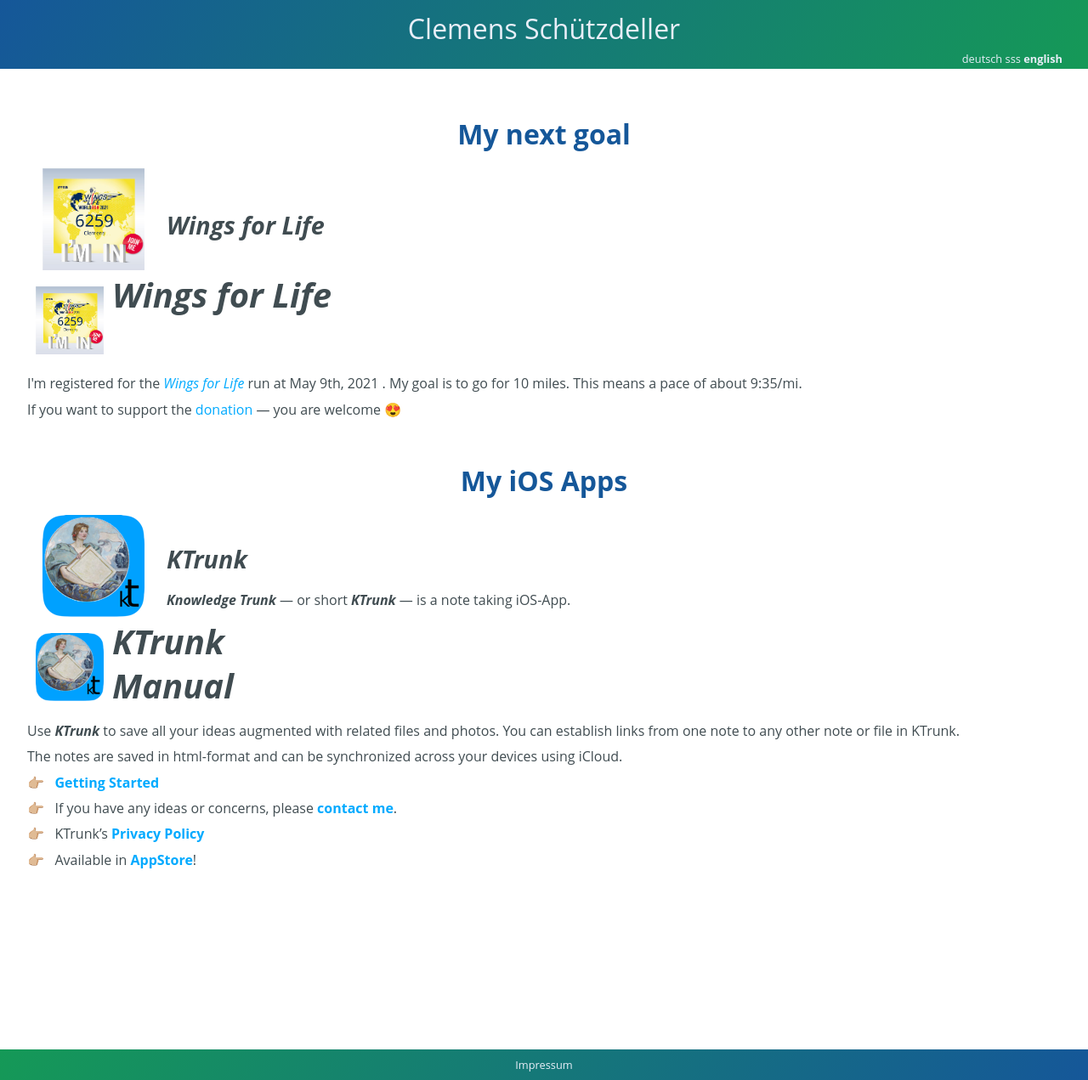
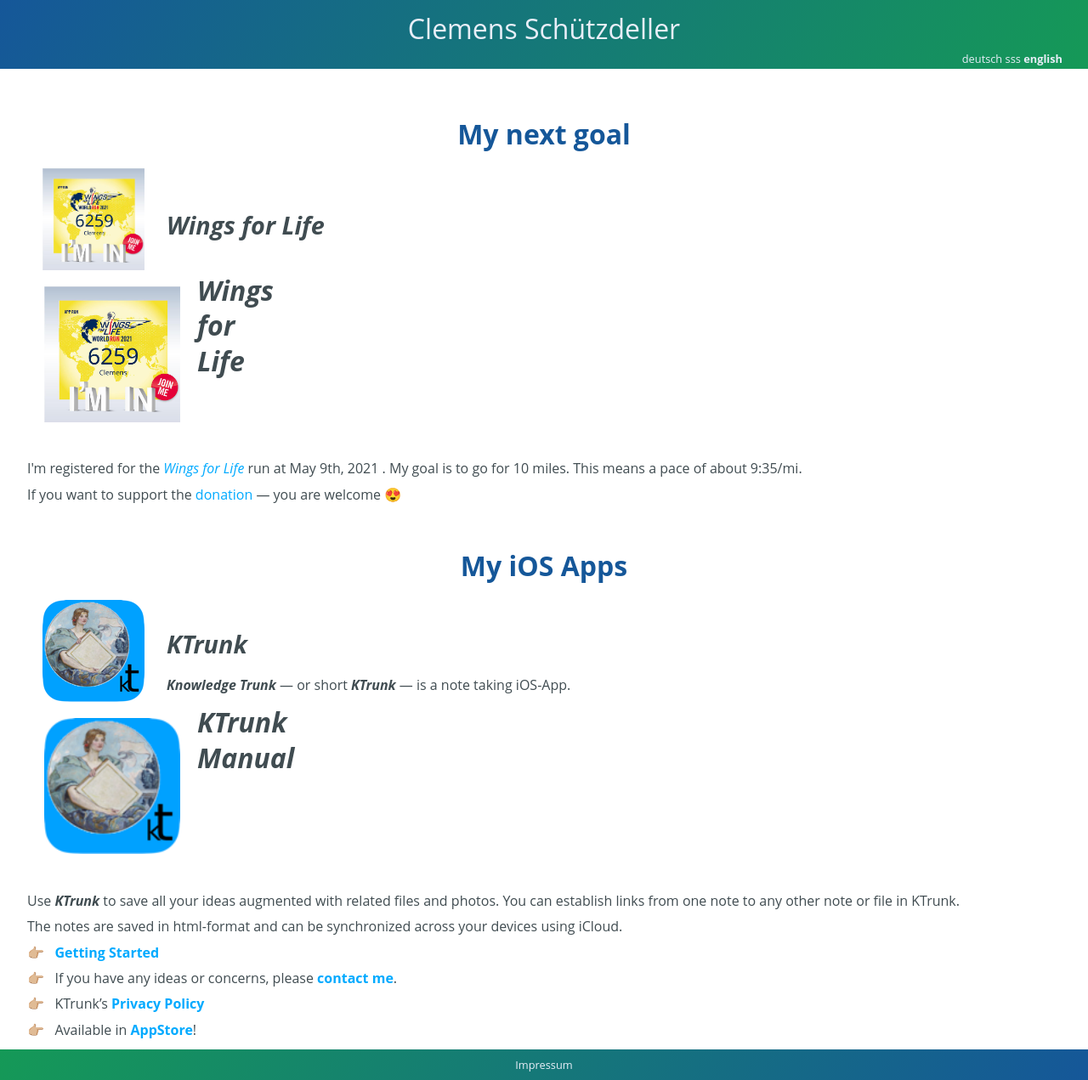
Before and after one commit to cs-LA/home, a Jekyll site: the page built from README.md, in a window 1280 px wide. Shown: the whole page at 85% size. Built offline with Jekyll 4.4.1, drawn with Linux system fonts in a browser that asks for light colours; our own code applies the rules of GitHub Pages for plain Markdown files.

Commit message:
Update default.html

```diff
--- a/_layouts/default.html
+++ b/_layouts/default.html
@@ -117,18 +117,18 @@
       .logoColumn {
         float: left;
         padding-top: 1em;
-        height: 100px;
+        height: 200px;
       }
 
       .logoColumnLeft {
-        width: 100px;
+        width: 200px;
       }
       .logoColumnRight {
         vertical-align: middle;
         padding-top: 0;
-        font-size: 40px;
+        font-size: 32px;
         width: 0px;
-        white-space: nowrap;
+        /*  white-space: nowrap; */
         overflow: visible;
       }
 
```
